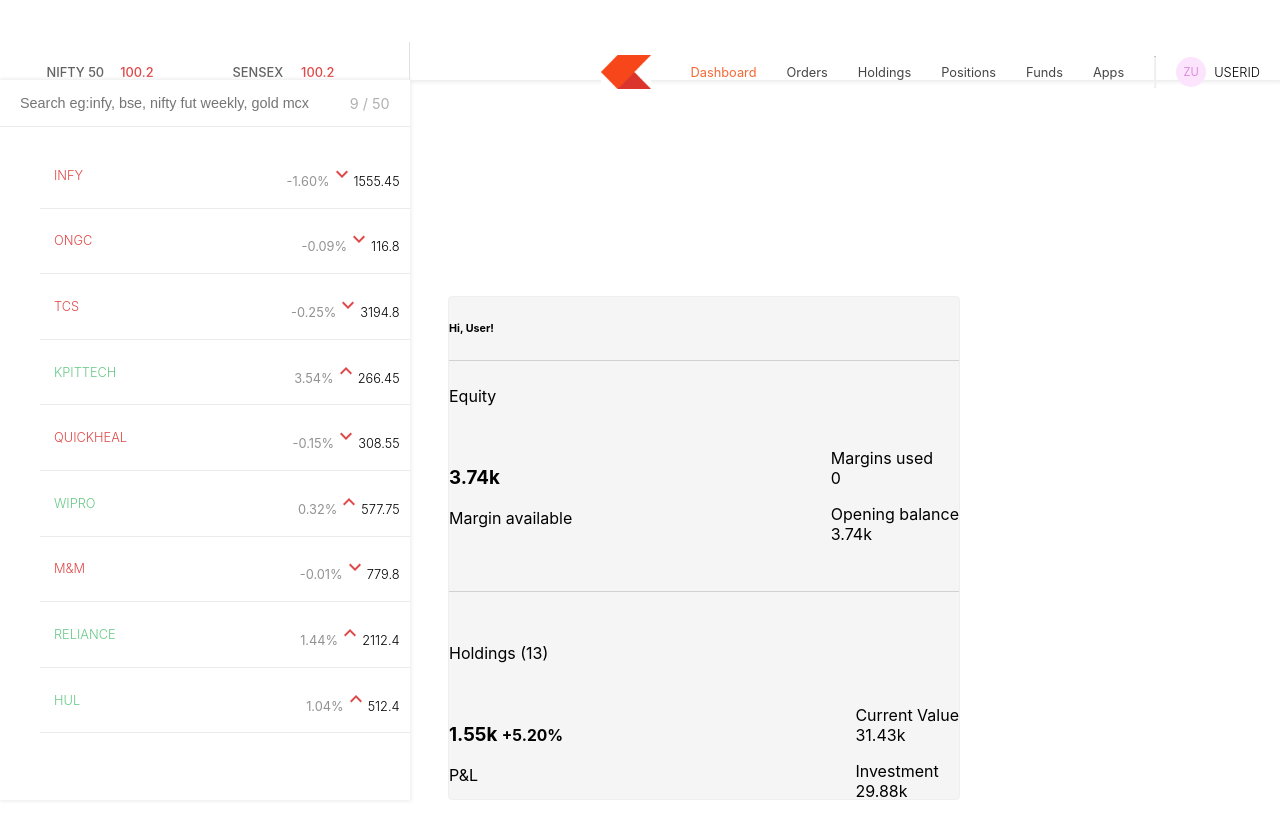
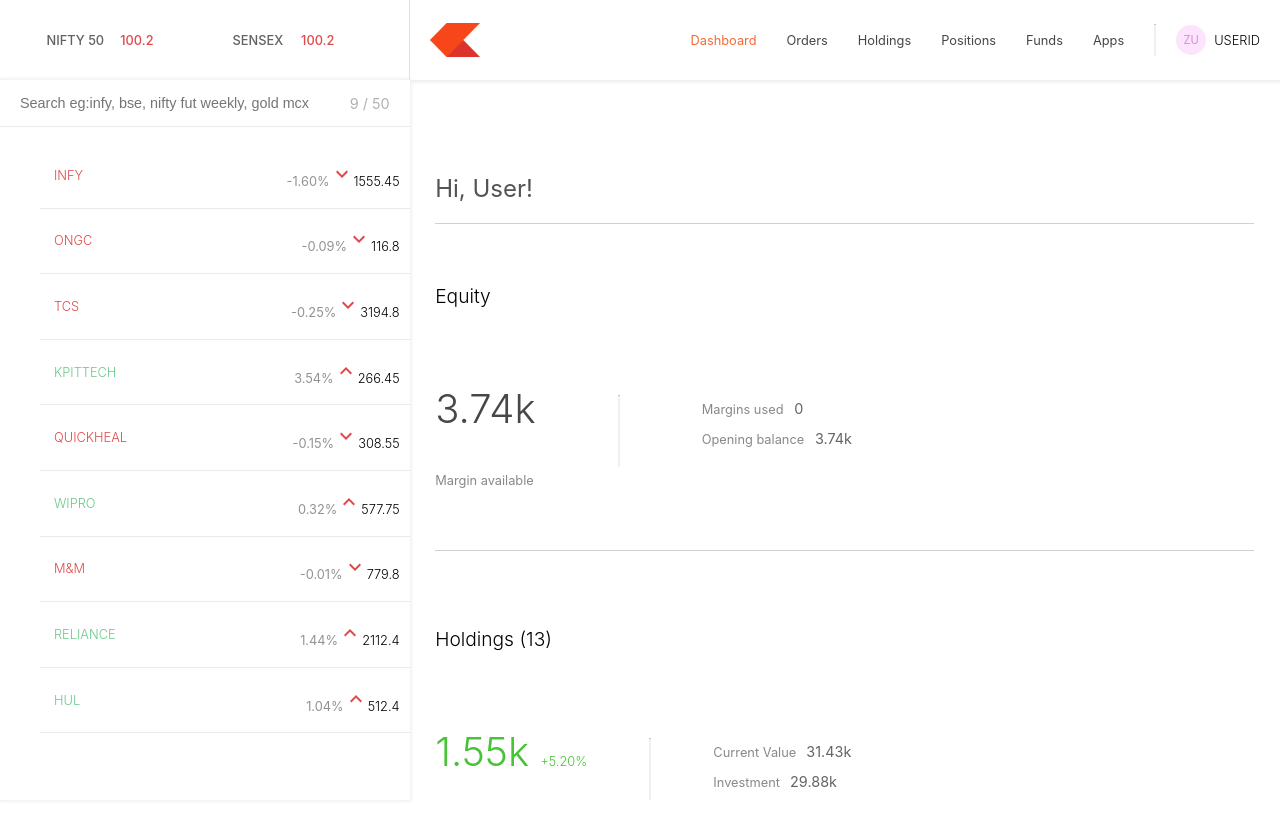
Before and after one commit to prathamgokulkar/Zerodha_clone, a React (Vite) app in the folder dashboard/: page / in a window 1280 px wide. Shown: the top 838 px of the page. After the commit the page ends 800 px from the top, so only its background shows below. Built offline with nearby package versions, Linux system fonts and the light colour scheme.

Commit message:
vercel updations

```diff
--- a/dashboard/src/components/Summary.jsx
+++ b/dashboard/src/components/Summary.jsx
@@ -2,52 +2,62 @@
 
 const Summary = () => {
   return (
-    <div className="container mt-4">
-      <div className="mb-4">
-        <h6 className="text-muted">Hi, User!</h6>
+    <>
+      <div className="username">
+        <h6>Hi, User!</h6>
         <hr className="divider" />
       </div>
 
-      <div className="section mb-4">
-        <p className="fw-semibold">Equity</p>
-        <div className="row">
-          <div className="col-12 col-md-6 mb-3 mb-md-0">
+      <div className="section">
+        <span>
+          <p>Equity</p>
+        </span>
+
+        <div className="data">
+          <div className="first">
             <h3>3.74k</h3>
-            <p className="text-muted">Margin available</p>
+            <p>Margin available</p>
           </div>
-          <div className="col-12 col-md-6">
+          <hr />
+
+          <div className="second">
             <p>
-              Margins used <span className="float-end">0</span>
+              Margins used <span>0</span>{" "}
             </p>
             <p>
-              Opening balance <span className="float-end">3.74k</span>
+              Opening balance <span>3.74k</span>{" "}
             </p>
           </div>
         </div>
         <hr className="divider" />
       </div>
 
-      <div className="section mb-4">
-        <p className="fw-semibold">Holdings (13)</p>
-        <div className="row">
-          <div className="col-12 col-md-6 mb-3 mb-md-0">
-            <h3 className="text-success">
-              1.55k <small className="text-success">+5.20%</small>
+      <div className="section">
+        <span>
+          <p>Holdings (13)</p>
+        </span>
+
+        <div className="data">
+          <div className="first">
+            <h3 className="profit">
+              1.55k <small>+5.20%</small>{" "}
             </h3>
-            <p className="text-muted">P&amp;L</p>
+            <p>P&L</p>
           </div>
-          <div className="col-12 col-md-6">
+          <hr />
+
+          <div className="second">
             <p>
-              Current Value <span className="float-end">31.43k</span>
+              Current Value <span>31.43k</span>{" "}
             </p>
             <p>
-              Investment <span className="float-end">29.88k</span>
+              Investment <span>29.88k</span>{" "}
             </p>
           </div>
         </div>
         <hr className="divider" />
       </div>
-    </div>
+    </>
   );
 };
 
--- a/dashboard/src/components/TopBar.jsx
+++ b/dashboard/src/components/TopBar.jsx
@@ -1,27 +1,24 @@
 import React from "react";
+
 import Menu from "./Menu.jsx";
 
 const TopBar = () => {
   return (
-    <div className="topbar-container container-fluid px-3 py-2">
-      <div className="row align-items-center justify-content-between">
-        <div className="indices-container col-12 col-md-6 d-flex flex-wrap gap-3 mb-2 mb-md-0">
-          <div className="nifty">
-            <p className="index mb-0">NIFTY 50</p>
-            <p className="index-points mb-0">{100.2}</p>
-            <p className="percent mb-0"></p>
-          </div>
-          <div className="sensex">
-            <p className="index mb-0">SENSEX</p>
-            <p className="index-points mb-0">{100.2}</p>
-            <p className="percent mb-0"></p>
-          </div>
+    <div className="topbar-container">
+      <div className="indices-container">
+        <div className="nifty">
+          <p className="index">NIFTY 50</p>
+          <p className="index-points">{100.2} </p>
+          <p className="percent"> </p>
         </div>
-
-        <div className="col-12 col-md-6 d-flex justify-content-md-end justify-content-center">
-          <Menu />
+        <div className="sensex">
+          <p className="index">SENSEX</p>
+          <p className="index-points">{100.2}</p>
+          <p className="percent"></p>
         </div>
       </div>
+
+      <Menu />
     </div>
   );
 };
--- a/dashboard/src/components/WatchList.jsx
+++ b/dashboard/src/components/WatchList.jsx
@@ -72,7 +72,7 @@
   // };
 
   return (
-    <div className="watchlist-container d-none d-md-block">
+    <div className="watchlist-container">
       <div className="search-container">
         <input
           type="text"
```
